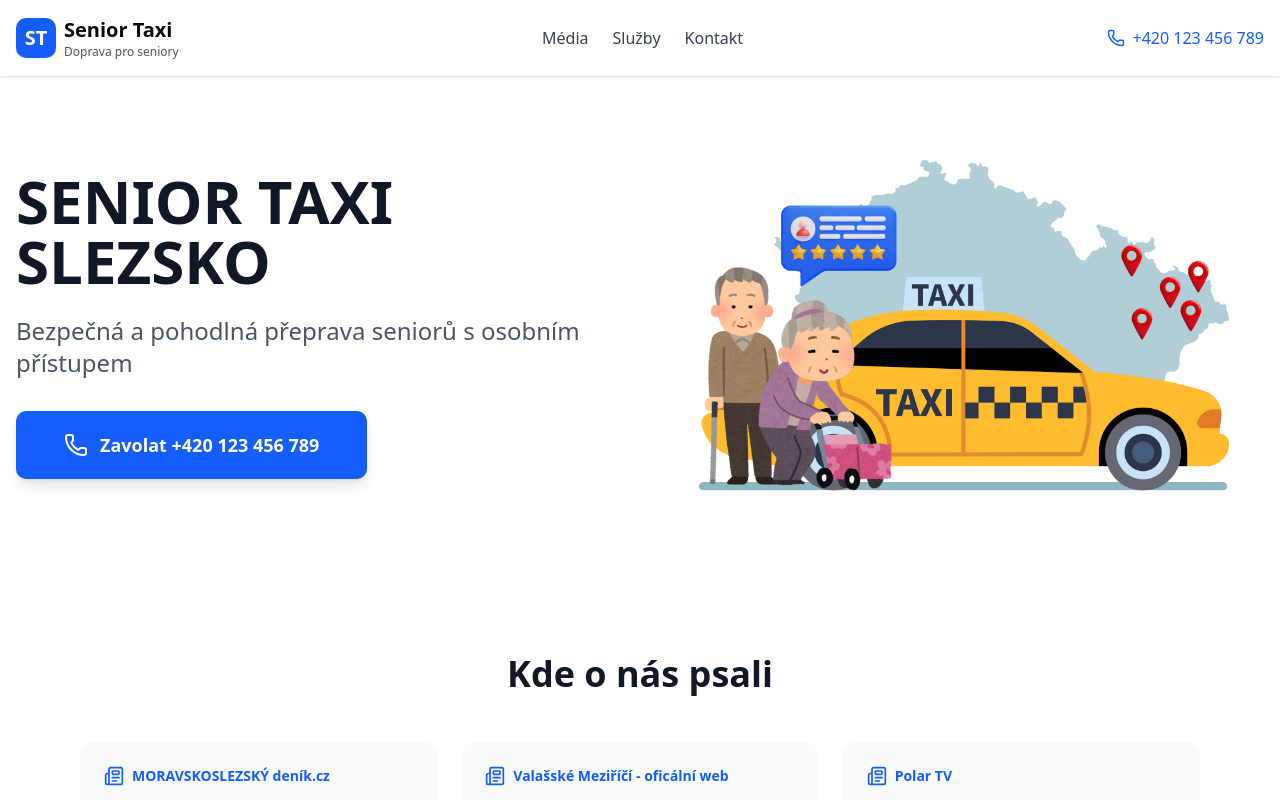
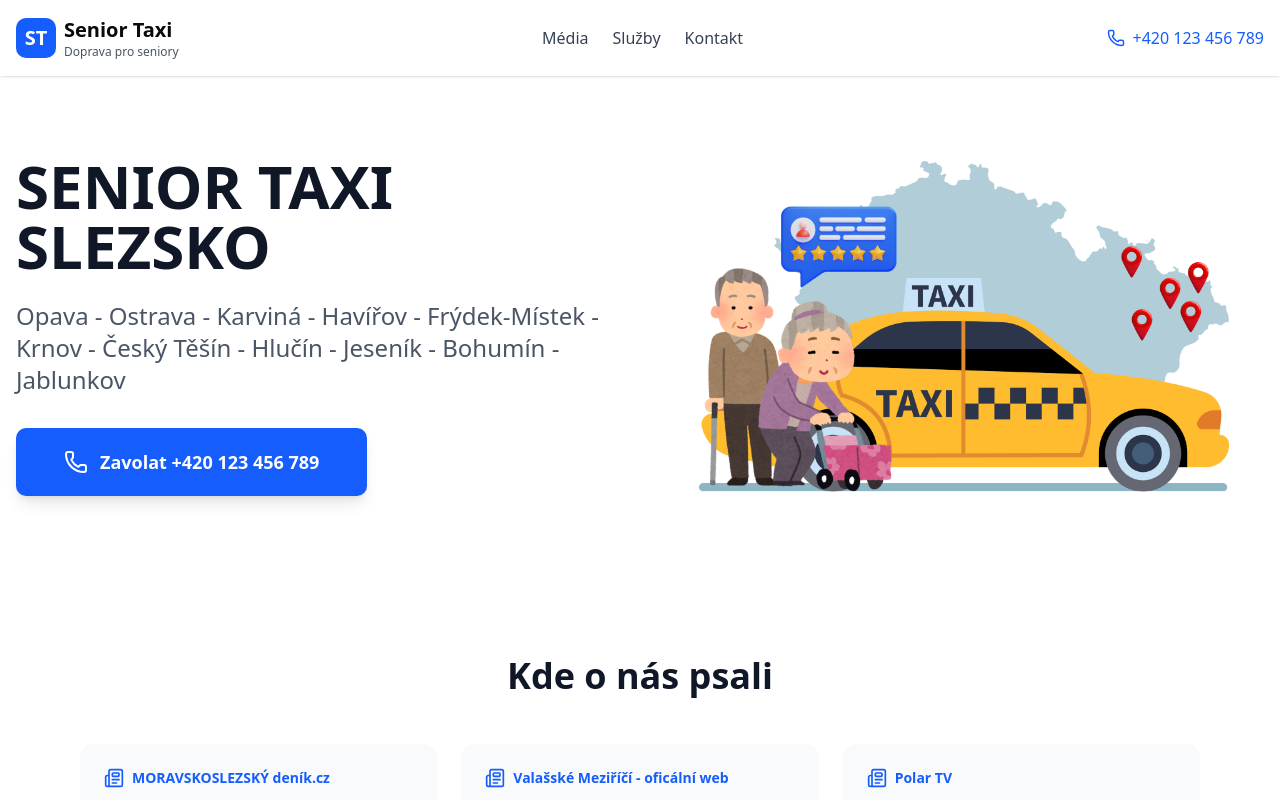
Before and after one commit to Agillis24/senior_taxi, a React (Vite) app: page / in a window 1280 px wide. Shown: the top 800 px of the page. Built offline with nearby package versions, Linux system fonts and the light colour scheme.

Commit message:
Revise service description in Hero component
Updated the description text for the service offered.

```diff
--- a/src/components/Hero.tsx
+++ b/src/components/Hero.tsx
@@ -12,7 +12,7 @@ export function Hero() {
               SENIOR TAXI SLEZSKO
             </h1>
             <p className="text-xl md:text-2xl text-gray-600 mb-8">
-              Bezpečná a pohodlná přeprava seniorů s osobním přístupem
+              Opava - Ostrava - Karviná - Havířov - Frýdek-Místek - Krnov - Český Těšín - Hlučín - Jeseník - Bohumín - Jablunkov
             </p>
             <a
               href="tel:+420123456789"
```
